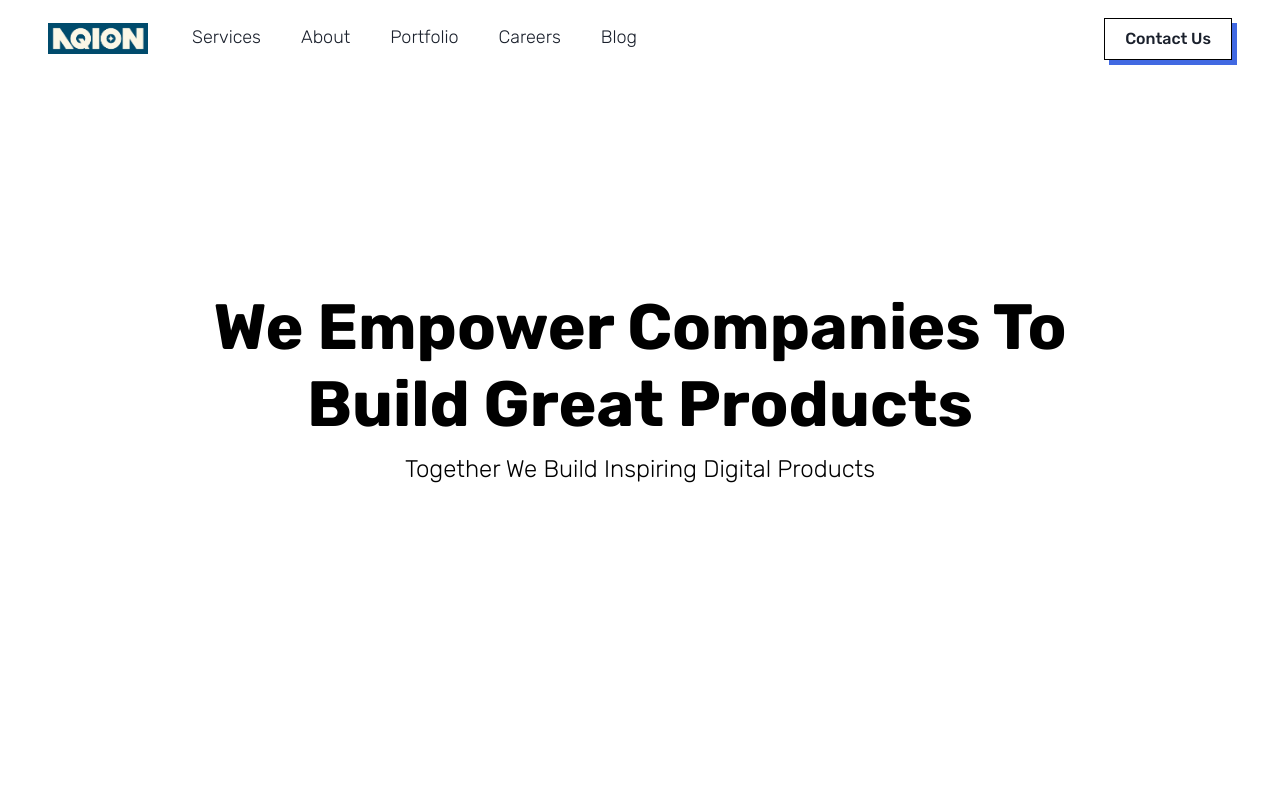
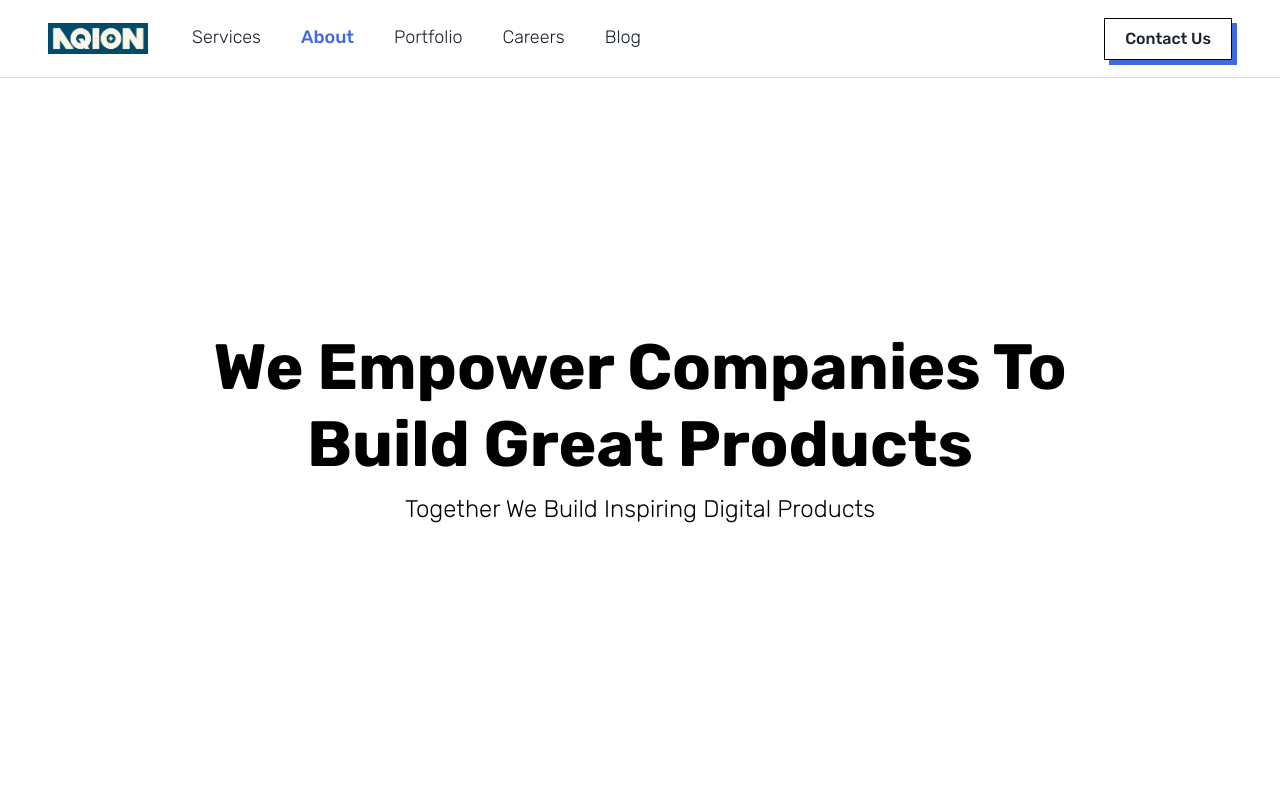
Before and after one commit to irfan-akhan/aqion, a Next.js app: page /about-aqion-tech in a window 1280 px wide. Shown: the top 800 px of the page. Built offline with nearby package versions, Linux system fonts and the light colour scheme; a web font is replaced by a local one.

Commit message:
fix: navbar and hero design

```diff
--- a/src/components/Hero.js
+++ b/src/components/Hero.js
@@ -20,7 +20,7 @@ const Hero = ({ heading, subHeading, text, imgUrl, linkProps }) => {
 				gap={{ base: "6", md: "8" }}
 				pr="3"
 				maxW={{ base: "100vw", md: "60%" }}
-				boxShadow="20px 18px 2px 7px #d3d3d3"
+				// boxShadow="20px 18px 2px 7px #d3d3d3"
 				pos="relative"
 			>
 				<Stack textAlign={{ base: "center", md: "initial" }}>
--- a/src/components/Layout.js
+++ b/src/components/Layout.js
@@ -7,7 +7,7 @@ export default function Layout({ children }) {
 	return (
 		<>
 			<Navbar />
-			<Box mt={{ base: "15vh", md: "10vh" }}>{children}</Box>
+			<Box mt={{ base: "15vh" }}>{children}</Box>
 			<CTC />
 			<Footer />
 		</>
--- a/src/components/Navbar.js
+++ b/src/components/Navbar.js
@@ -12,12 +12,16 @@ import {
 } from "@chakra-ui/react";
 import { HamburgerIcon, CloseIcon } from "@chakra-ui/icons";
 import CustomButton from "./partials/Button";
+import { useRouter } from "next/router";
 
 const Links = ["Services", "About", "Portfolio", "Careers", "Blog"];
 
 const NavLink = (props) => {
+	const router = useRouter();
+	console.log("router >> ", router.route);
 	const { children } = props;
-
+	console.log("children >> ", children);
+	const active = router?.route.includes(children?.toLowerCase());
 	return (
 		<Flex role="group" p="1" direction="column" justify="center">
 			<Box
@@ -27,7 +31,9 @@ const NavLink = (props) => {
 				_hover={{
 					textDecoration: "none",
 				}}
-				fontWeight="300"
+				color={active ? "#4169E2" : ""}
+				fontWeight={active ? "500" : "300"}
+				pointerEvents={active ? "none" : ""}
 				fontSize="large"
 				href={`/${children?.toLowerCase()}-aqion-tech`}
 			>
@@ -58,6 +64,7 @@ export default function Navbar() {
 			left="0"
 			width="100vw"
 			zIndex={100}
+			borderBottom={"1px solid #d9d9d9"}
 		>
 			<Flex alignItems={"center"} justifyContent={"space-between"}>
 				<IconButton
--- a/src/pages/careers-aqion-tech.js
+++ b/src/pages/careers-aqion-tech.js
@@ -25,7 +25,7 @@ export default function Careers() {
 		<Layout>
 			<Hero
 				heading="Shape the Future of Digital Products"
-				text="AQION is home to more than 300+ fast learners and experts helping brands make the world more digitalized."
+				text="AQION is home to more than 50+ fast learners and experts helping brands make the world more digitalized."
 				linkProps={{ name: "View open positions", path: "#positions" }}
 				imgUrl="/teams.jpg"
 			/>
@@ -204,7 +204,7 @@ export default function Careers() {
 			>
 				Open Positions
 			</Heading>
-			{!openPositions?.length ? (
+			{openPositions?.length ? (
 				<Flex
 					direction="column"
 					w="90%"
```
